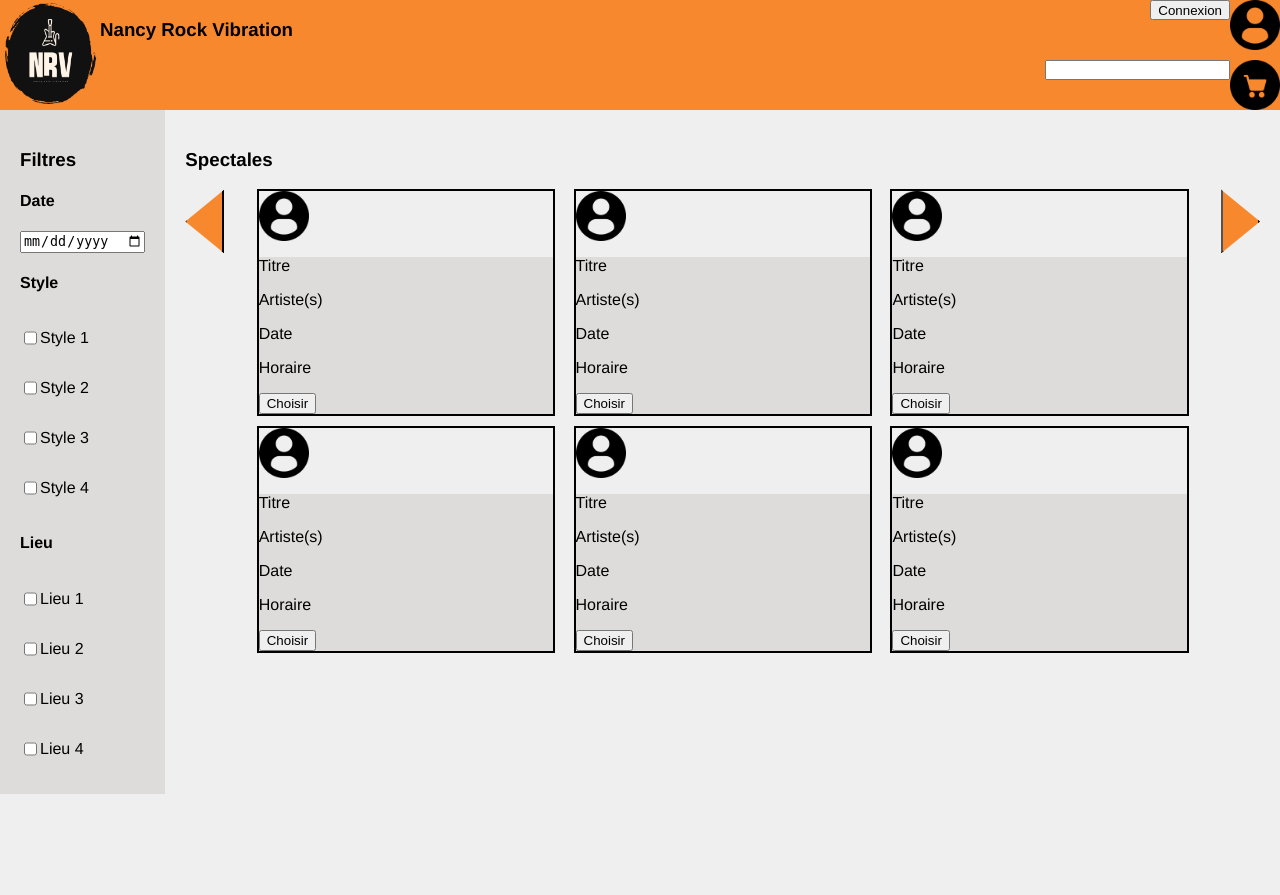
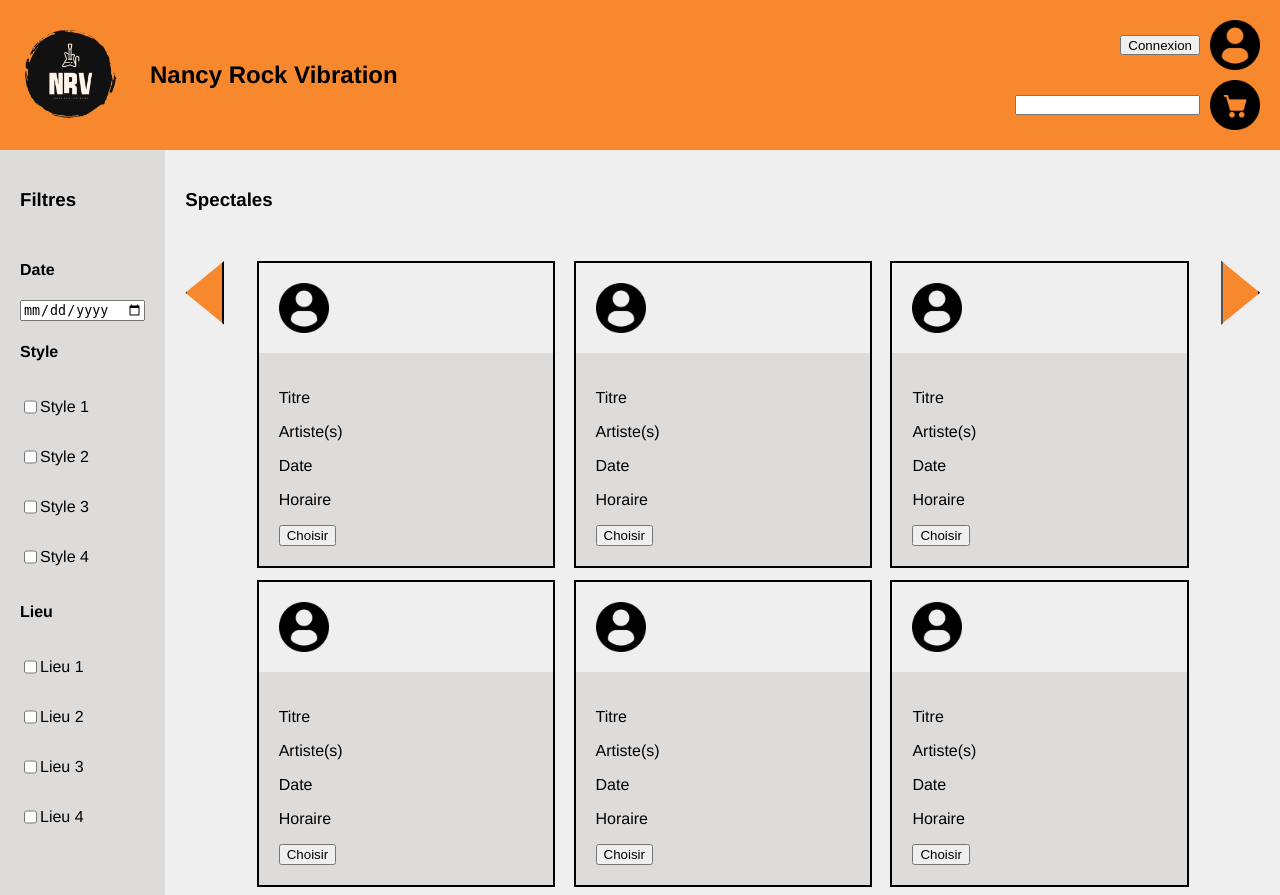
Before and after one commit to JulesSteelandt/NRV.net, a PHP site: page /public/html/page_accueil.html in a window 1280 px wide. Before the commit the page ends 794 px from the top, so only its background shows below. Run offline with PHP 8.4, Linux system fonts and the light colour scheme; style sheets or scripts are compiled from the project's sources.

Commit message:
fin page d'accueil et création d'un fichier _header.scss

```diff
--- a/web/public/html/page_accueil.html
+++ b/web/public/html/page_accueil.html
@@ -8,7 +8,7 @@
         <header>
             <div>
                 <img src="../images/logo.png">
-                <h3>Nancy Rock Vibration</h3>
+                <h2>Nancy Rock Vibration</h2>
             </div>
             <div>
                 <div>
--- a/web/public/scss/_header.scss
+++ b/web/public/scss/_header.scss
@@ -1,29 +1,46 @@
+@import "variables";
+
 header {
-  background-color: #F8882D;
+  // position: fixed;
+  padding: 20px;
+  box-sizing: border-box;
+  width: 100%;
+  background-color: $color-theme-orange;
   display: flex;
   justify-content: space-between;
   div:nth-child(1) {
+    align-items: center;
     display: flex;
     flex-direction: row;
     img {
       width: 100px;
     }
+    h2 {
+      margin-left: 30px;
+    }
   }
   div:nth-child(2) {
-    img {
-      width: 50px;
-    }
     div:nth-child(1) {
+      align-items: center;
       display: flex;
       justify-content: end;
+      img {
+        margin-left: 10px;
+        width: 50px;
+      }
       button {
         height: 20px;
       }
     }
     div:nth-child(2) {
+      align-items: center;
       margin-top: 10px;
       display: flex;
       justify-content: center;
+      img {
+        margin-left: 10px;
+        width: 50px;
+      }
       input {
         height: 20px;
       }
--- a/web/public/scss/page_accueil.scss
+++ b/web/public/scss/page_accueil.scss
@@ -1,56 +1,27 @@
 @import "_reset";
 @import "_variables";
+@import "_header";
 
 body {
-  header {
-    // position: fixed;
-    width: 100%;
-    background-color: $color-theme-orange;
-    display: flex;
-    justify-content: space-between;
-    div:nth-child(1) {
-      display: flex;
-      flex-direction: row;
-      img {
-        width: 100px;
-      }
-    }
-    div:nth-child(2) {
-      img {
-        width: 50px;
-      }
-      div:nth-child(1) {
-        display: flex;
-        justify-content: end;
-        button {
-          height: 20px;
-        }
-      }
-      div:nth-child(2) {
-        margin-top: 10px;
-        display: flex;
-        justify-content: center;
-        input {
-          height: 20px;
-        }
-      }
-    }
-  }
+
   section {
     display: flex;
     flex-direction: row;
+
     #accueil_filtres {
       width: 10%;
       padding: 20px;
       background-color: $color-theme-gray;
 
       h3 {
+        margin-bottom: 50px;
+      }
 
-      }
       &>div {
         h4 {
 
         }
+
         &>div {
           @for $i from 1 through 4 {
             div:nth-child(#{$i}) {
@@ -73,7 +44,7 @@ body {
       width: 90%;
 
       h3 {
-
+        margin-bottom: 50px;
       }
       &>div {
         display: flex;
@@ -105,9 +76,11 @@ body {
             article:nth-child(#{$i}) {
               border: solid black 2px;
               img {
+                padding: 20px;
                 width: 50px;
               }
               &>div {
+                padding: 20px;
                 background-color: $color-theme-gray;
                 @for $j from 1 through 4 {
                   p:nth-child(#{$j}) {
```
